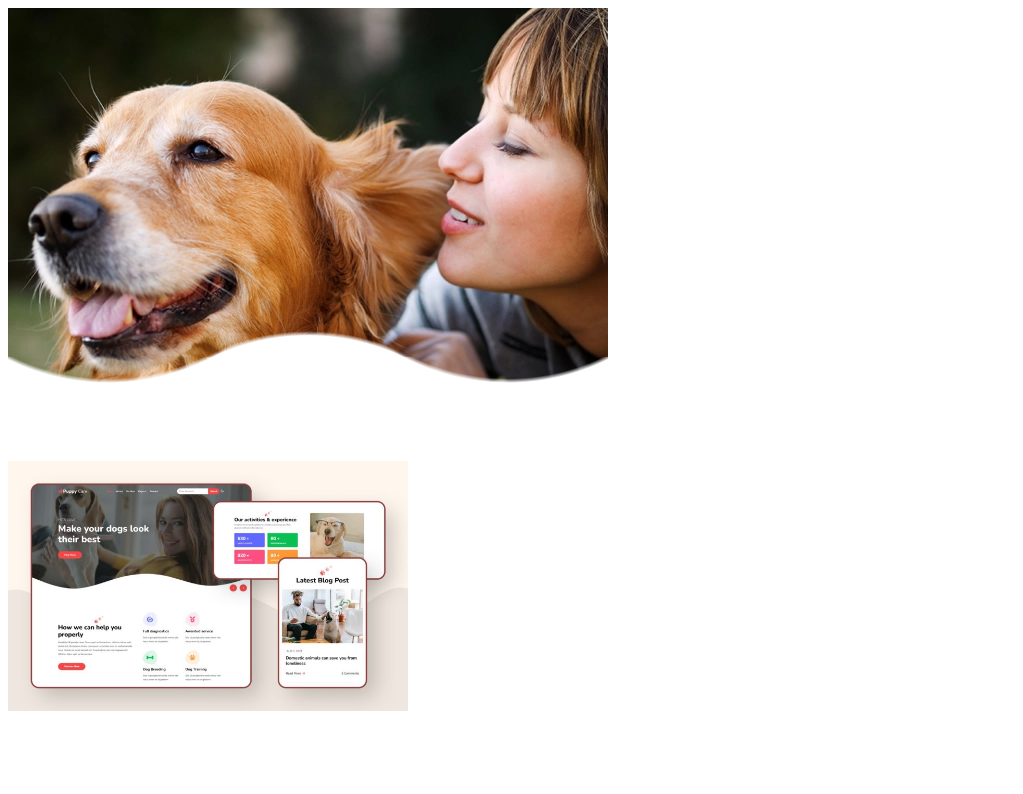
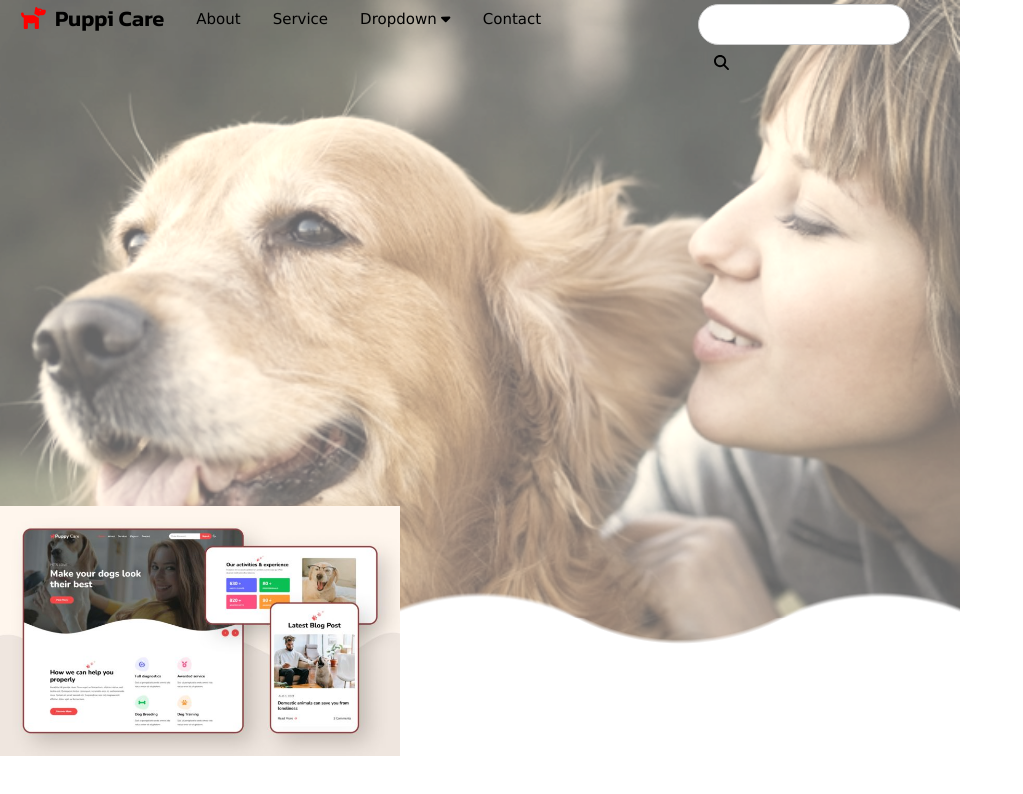
Before and after one commit to OfficialKepik/html, a plain HTML site: page dogs-page/index.html in a window 1280 px wide. Shown: the whole page, without its empty margins (0-1023 px from the left). Drawn offline with Linux system fonts and the light colour scheme.

Commit message:
version 0.1.1

```diff
--- a/dogs-page/index.html
+++ b/dogs-page/index.html
@@ -1,21 +1,92 @@
 <!DOCTYPE html>
 <html lang="en">
+
 <head>
     <meta charset="UTF-8">
     <meta http-equiv="X-UA-Compatible" content="IE=edge">
     <meta name="viewport" content="width=device-width, initial-scale=1.0">
     <title>Document</title>
-    <style>.box {
-        --mask:
-          radial-gradient(223.61px at 50% calc(100% - 300.00px),#000 99%,#0000 101%) calc(50% - 200px) 0/400px 100%,
-          radial-gradient(223.61px at 50% calc(100% + 200.00px),#0000 99%,#000 101%) 50% calc(100% - 100px)/400px 100% repeat-x;
-        -webkit-mask: var(--mask);
-                mask: var(--mask);
-      }
-      </style>
+
+    <link rel="stylesheet" href="https://cdnjs.cloudflare.com/ajax/libs/font-awesome/6.3.0/css/all.min.css">
+    <link rel="preconnect" href="https://fonts.googleapis.com">
+    <link rel="preconnect" href="https://fonts.gstatic.com" crossorigin>
+    <link
+        href="https://fonts.googleapis.com/css2?family=Kanit:wght@200;400;600&family=Roboto:wght@300;400;700&display=swap"
+        rel="stylesheet">
+
+    <style>
+        body {
+            margin: 0;
+        }
+
+        .box {
+            --mask:
+                radial-gradient(223.61px at 50% calc(100% - 300.00px), #000 99%, #0000 101%) calc(50% - 200px) 0/400px 100%,
+                radial-gradient(223.61px at 50% calc(100% + 200.00px), #0000 99%, #000 101%) 50% calc(100% - 100px)/400px 100% repeat-x;
+            -webkit-mask: var(--mask);
+            mask: var(--mask);
+
+            position: absolute;
+            top: 0;
+            left: 0;
+            opacity: 0.6;
+            filter: brightness(70%);
+            z-index: -1;
+            width: 960px;
+        }
+
+        .fa-dog {
+            color: red;
+        }
+
+        .puppi-font {
+            font-family: Kanit;
+            font-size: 22px;
+            font-weight: 600;
+            margin-top: -6px;
+        }
+
+        .input-search {
+            width: 100px;
+            display: inline;
+            outline: none;
+            padding: 2px;
+            margin-top: 4px;
+        }
+    </style>
+    <link rel="stylesheet" href="../styles/w3.css">
 </head>
+
 <body>
-    <img src="../image/dog.webp" class="box"><br/>
-    <img src="../image/puppyCare.jpg" style="width: 400px;">
+    <!--Header-->
+    <header class="w3-bar" style="background-color: rgba(0,0,0,0); width:960px">
+        <div class="w3-bar-item puppi-font">&nbsp;<i class="fa-solid fa-dog"></i>&nbsp;
+            Puppi Care
+        </div>
+        <a href="#" class="w3-bar-item w3-button">About</a>
+        <a href="#" class="w3-bar-item w3-button">Service</a>
+        <div class="w3-dropdown-hover">
+            <button class="w3-button">
+                Dropdown <i class="fa fa-caret-down"></i>
+            </button>
+            <div class="w3-dropdown-content w3-bar-block w3-white w3-card-4">
+                <a href="#" class="w3-bar-item w3-button w3-text-black">Link 1</a>
+                <a href="#" class="w3-bar-item w3-button w3-text-black">Link 2</a>
+                <a href="#" class="w3-bar-item w3-button w3-text-black">Link 3</a>
+            </div>
+        </div>
+        <a href="#" class="w3-bar-item w3-button w3-hide-small">Contact</a>
+        <div class="w3-bar-item w3-right" style="padding: 0; margin-right: 50px;">
+            <input class="w3-input w3-border w3-round-xxlarge input-search" type="text">
+            <a href="#" class="w3-button"><i class="fa fa-search"></i></a>
+        </div>
+        </div>
+    </header>
+
+    <img src="../image/dog.webp" class="box w3-sepia-min"><br />
+    <img src="../image/puppyCare.jpg" style="width: 400px; margin-top:400px  ;">
+
+    <script src="https://cdnjs.cloudflare.com/ajax/libs/font-awesome/6.3.0/js/all.min.js"></script>
 </body>
+
 </html>
```
